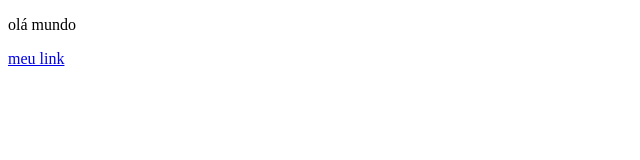
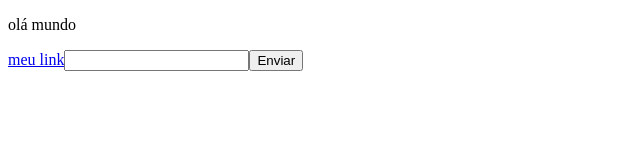
Before and after one commit to gugaluck/aulaweb3, a plain HTML site: page ex002.html in a window 1280 px wide. Shown: the whole page, without its empty margins (0-640 px from the left). Drawn offline with Linux system fonts and the light colour scheme.

Commit message:
Update ex002.html

```diff
--- a/ex002.html
+++ b/ex002.html
@@ -11,13 +11,29 @@
     <div id = "container"></div>
 
     <script>
-        var container = document.getElementById("container");
-        console.log(container);
-        var link = document.createElement("a");
-        var linktxt = document.createTextNode("meu link");
-        link.appendChild(linktxt);
-        container.appendChild(link);
+        var container = document.getElementById("container")
+        console.log(container)
+        var link = document.createElement("a")
+        var linktxt = document.createTextNode("meu link")
+        link.appendChild(linktxt)
+        container.appendChild(link)
         link.setAttribute("href","http://google.com")
+
+        var input = document.createElement("input")
+        input.setAttribute("id", "valor")
+        input.setAttribute("type", "valor")
+
+        var botao = document.createElement("button")
+        botao.addEventListener("click", () => console.log(this))
+        var botaoTxt = document.createTextNode("Enviar")
+        botao.appendChild(botaoTxt);
+
+        var divResultado = document.createElement("div")
+
+        container.appendChild(input)
+        container.appendChild(botao)
+        container.appendChild(divResultado)
+
     </script>
 </body>
 </html>
```
